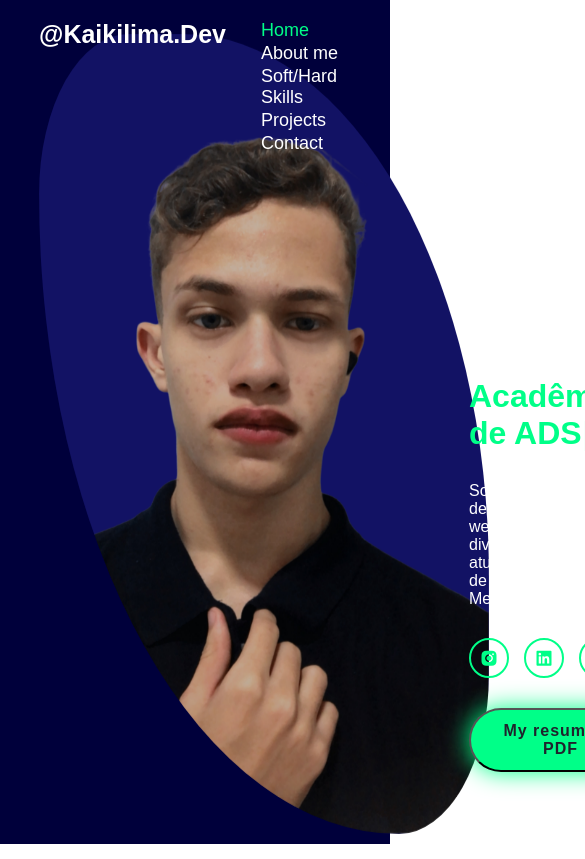
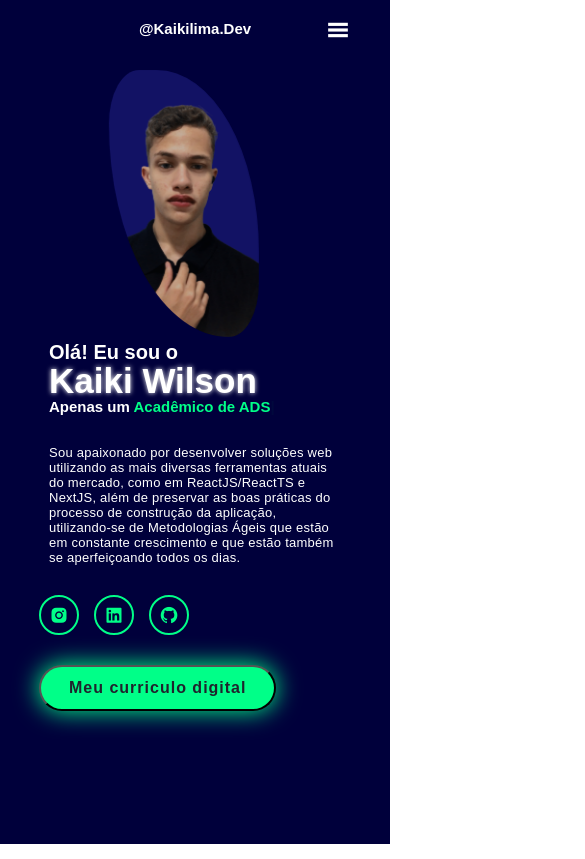
Before and after one commit to KaikiWilson/KaikiLima.dev.br, a React (Create React App) app: page / in a window 390 px wide. Shown: the top 859 px of the page, 585 px wide, since content can reach past the window. Built offline with nearby package versions, Linux system fonts and the light colour scheme.

Commit message:
Modify: Melhoria na responsividade do projeto

```diff
--- a/src/pages/HomePage/HomePage.css
+++ b/src/pages/HomePage/HomePage.css
@@ -86,6 +86,10 @@
   .navbar a:hover:before {
     visibility: visible;
     width: 100%;
+  }
+
+  .material-symbols-outlined:nth-of-type(1) {
+    display: none;
   }
 
   .home {
@@ -275,3 +279,107 @@
         transform: translateY(0);
     }
   }
+
+
+
+
+
+
+
+
+
+/* Small devices (portrait tablets and large phones, 600px and up) */
+@media only screen and (max-width: 768px) {
+
+  .header {
+    position:absolute;
+  }
+
+  .logo {
+    font-size: 15px;
+  }
+
+  .navbar a{
+    display: none;
+  }
+
+  .none {
+    display: block;
+    position: absolute;
+    transform: translate(75px,-2.5px);
+    color: #fff;
+  }
+
+  .material-symbols-outlined:nth-of-type(1) {
+    font-variation-settings:
+    'FILL' 0,
+    'wght' 900,
+    'GRAD' 0,
+    'opsz' 24;
+    display: block;
+  }
+
+  .home {
+    flex-direction: column;
+    height: 100vh;
+    justify-content:start;
+  }
+
+  img {
+    width: 150px;
+  }
+
+  .home-content h3 {
+    font-size: 20px;
+    padding: 0 0 0 10px;
+  }
+
+  .home-content h1 {
+    font-size: 35px;
+    padding: 0 0 0 10px;
+  }
+
+  .home-content h3:nth-of-type(2) {
+    font-size: 15px;
+  }
+
+  .home-content p {
+    font-size: 13px;
+    letter-spacing: .25px;
+    padding: 0 10px 0 10px;
+  }
+
+  @keyframes floatImage {
+    0% {
+        transform: translateX(0);
+    }
+    50% {
+        transform: translateX(-24px);
+    }
+    100% {
+        transform: translateX(24);
+    }
+    150% {
+        transform: translateX(0);
+    }
+  }
+
+}
+
+@media only screen and (width: 375px) and (height: 667px) {
+  .home {
+    height: 110vh;
+  }
+}
+
+
+/* Medium devices (landscape tablets, 768px and up) */
+@media only screen and (max-width: 1200px) {
+
+}
+
+
+/* Extra large devices (large laptops and desktops, 1200px and up) */
+@media only screen and (max-width: 1200px) {
+
+}
--- a/src/pages/HomePage/HomePage.js
+++ b/src/pages/HomePage/HomePage.js
@@ -29,6 +29,7 @@ const HomePage = () => {
         <>
 
                 <link href='https://unpkg.com/boxicons@2.1.4/css/boxicons.min.css' rel='stylesheet'/>
+                <link rel="stylesheet" href="https://fonts.googleapis.com/css2?family=Material+Symbols+Outlined:opsz,wght,FILL,GRAD@20..48,100..700,0..1,-50..200" />
 
 
             <main className='body-Welcome'>
@@ -37,6 +38,9 @@ const HomePage = () => {
                     <a target='_blank' rel = "noopener noreferrer"  href="https://github.com/KaikiWilson" className="logo">@Kaikilima.Dev</a>
 
                     <nav className="navbar">
+
+                        <span className='material-symbols-outlined none'>menu</span>
+
                         <Link to="/" className="active">Home</Link>
                         <Link to="/About">About me</Link>
                         <Link to="/">Soft/Hard Skills</Link>
@@ -55,14 +59,16 @@ const HomePage = () => {
                         <h3>Olá! Eu sou o</h3>
                         <h1>Kaiki Wilson</h1>
                         <h3>Apenas um <span ref={el}></span></h3>
-                        <p>Sou apaixonado por desenvolver soluções web utilizando as mais diversas ferramentas atuais do mercado, além de seguir Boas Práticas e Metodologias Ágeis.</p>
+                        <p>Sou apaixonado por desenvolver soluções web utilizando as mais diversas ferramentas atuais do mercado, como em ReactJS/ReactTS e NextJS, além de preservar as boas práticas do processo de construção da aplicação, utilizando-se de Metodologias Ágeis que estão em constante crescimento e que estão também se aperfeiçoando todos os dias.</p>
+
                                 <div className="social-media">
                                     <a target='_blank' rel = "noopener noreferrer" href="https://www.instagram.com/dev_okaijr/"><i className='bx bxl-instagram-alt' ></i></a>
                                     <a target='_blank' rel = "noopener noreferrer" href="https://www.linkedin.com/in/kaikiwilson/"><i className='bx bxl-linkedin-square' ></i></a>
                                     <a target='_blank' rel = "noopener noreferrer" href="https://github.com/KaikiWilson"><i className='bx bxl-github' ></i></a>
                                 </div>
+
                                 <button className="btn">
-                                <a target='_blank' rel = "noopener noreferrer" href='/Profile.pdf' download="Kaikiwilson-resume">My resume in PDF</a>
+                                    <a target='_blank' rel = "noopener noreferrer" href='/Profile.pdf' download="Kaikiwilson-resume">Meu curriculo digital</a>
                                 </button>
                     </div>
                 </section>
```
Lines whose indentation alone changed are shown as unchanged.
